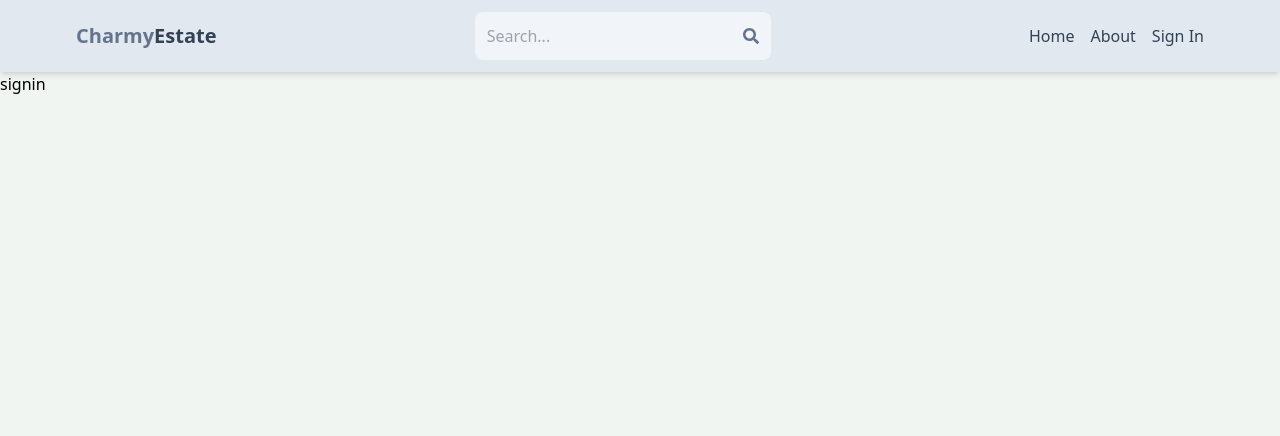
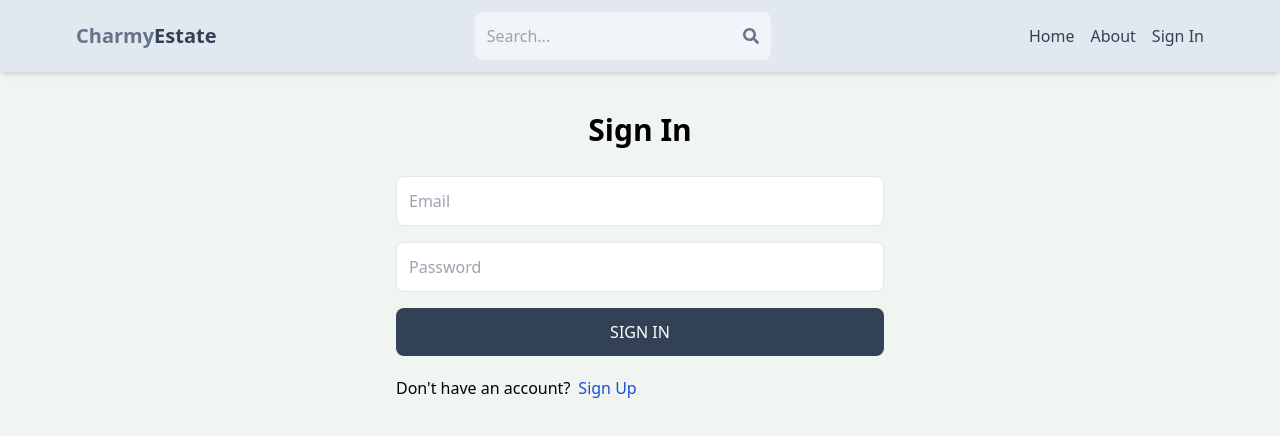
Before and after one commit to hoangdinhthien/mern-estate, a React (Vite) app in the folder client/: page /sign-in in a window 1280 px wide. Shown: the top 436 px of the page. Built offline with nearby package versions, Linux system fonts and the light colour scheme.

Commit message:
complete sign in page functionality

```diff
--- a/client/src/pages/SignIn.jsx
+++ b/client/src/pages/SignIn.jsx
@@ -1,5 +1,86 @@
-import React from 'react';
+import { data } from 'autoprefixer';
+import { useState } from 'react';
+import { Link, useNavigate } from 'react-router-dom';
 
 export default function SignIn() {
-  return <>signin</>;
+  const [formData, setFormData] = useState({});
+  const [error, setError] = useState(null);
+  const [loading, setLoading] = useState(false);
+  const navigate = useNavigate();
+
+  const handleChange = (e) => {
+    setFormData({
+      ...formData,
+      [e.target.id]: e.target.value,
+    });
+  };
+
+  const handleSubmit = async (e) => {
+    e.preventDefault();
+    try {
+      setLoading(true);
+      const res = await fetch('/api/auth/signin', {
+        method: 'POST',
+        headers: {
+          'Content-Type': 'application/json',
+        },
+        body: JSON.stringify(formData),
+      });
+      const data = await res.json();
+      if (data.success === false) {
+        setLoading(false);
+        setError(data.message);
+        return;
+      }
+      setLoading(false);
+      setError(null);
+      navigate('/'); // => navigate to home
+    } catch (error) {
+      setLoading(false);
+      setError(error.message);
+    }
+
+    console.log(data);
+  };
+
+  return (
+    <div className='p-3 max-w-lg mx-auto'>
+      <h1 className='text-3xl text-center font-semibold my-7'>Sign In</h1>
+
+      <form
+        onSubmit={handleSubmit}
+        className='flex flex-col gap-4'
+      >
+        <input
+          type='email'
+          placeholder='Email'
+          className='border p-3 rounded-lg'
+          id='email'
+          onChange={handleChange}
+        />
+        <input
+          type='password'
+          placeholder='Password'
+          className='border p-3 rounded-lg'
+          id='password'
+          onChange={handleChange}
+        />
+        <button
+          disabled={loading}
+          className='bg-slate-700 text-white p-3 rounded-lg uppercase hover:opacity-95 disabled:opacity-80'
+        >
+          {loading ? 'Loading...' : 'Sign In'}
+        </button>
+      </form>
+
+      <div className='flex gap-2 mt-5'>
+        <p className=''>Don&apos;t have an account?</p>
+        <Link to={'/sign-up'}>
+          <span className='text-blue-700'>Sign Up</span>
+        </Link>
+      </div>
+
+      {error && <p className='text-red-500 mt-5'>{error}</p>}
+    </div>
+  );
 }
```
